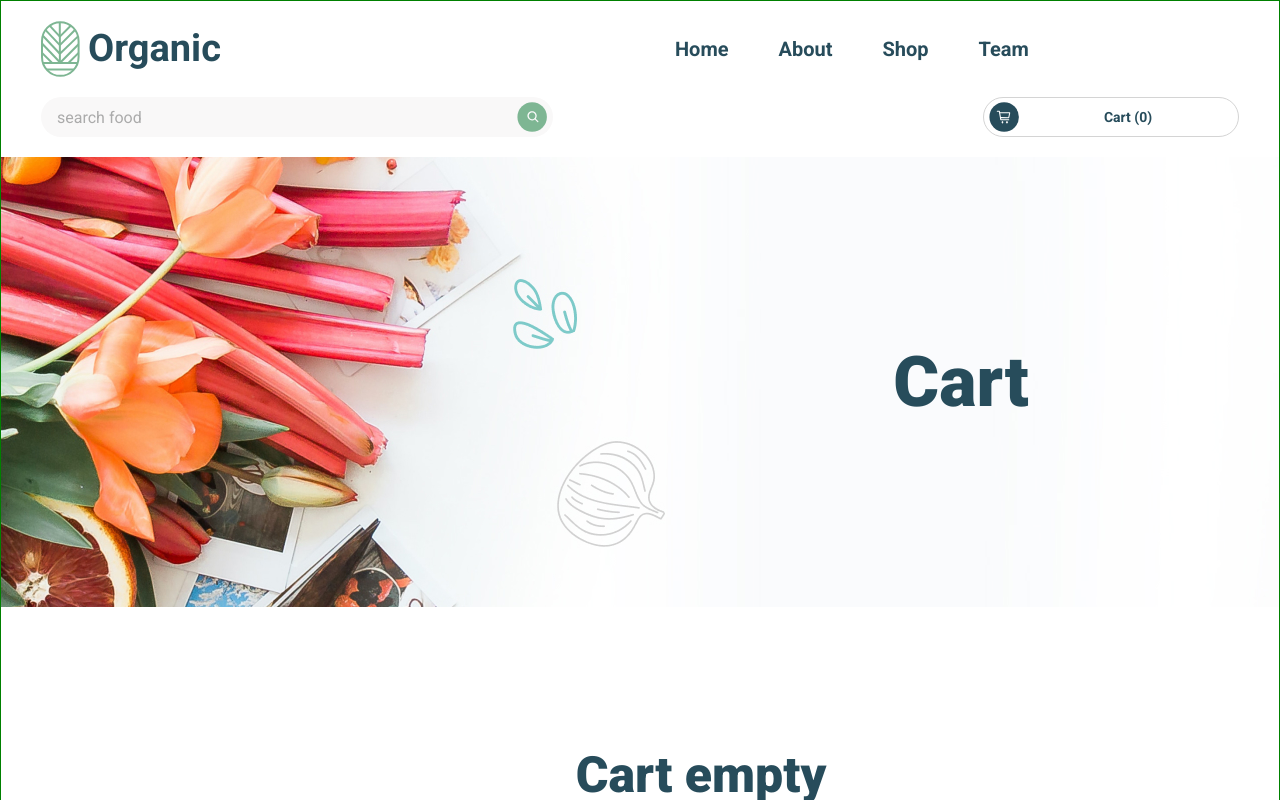
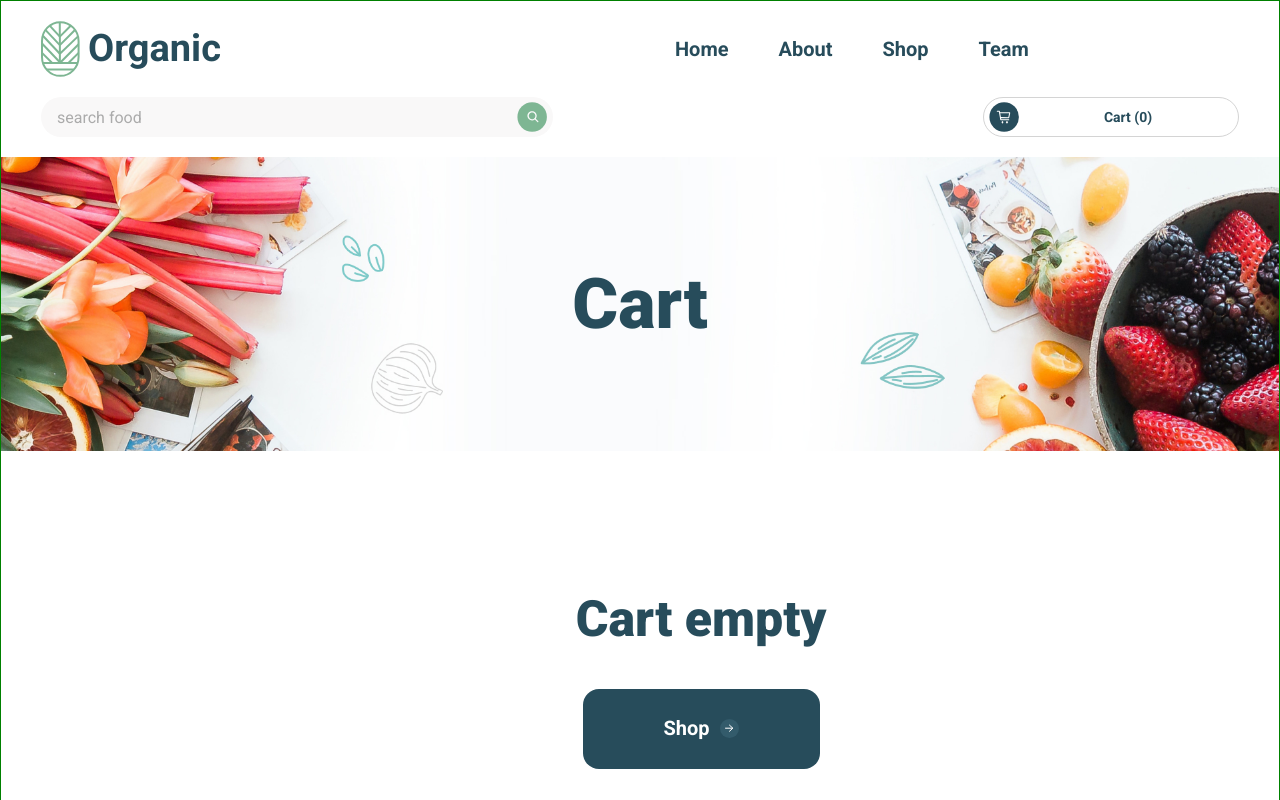
Before and after one commit to Vlad32032/organic-food, a React (Create React App) app: page /organic-food/cart in a window 1280 px wide. Shown: the top 800 px of the page. Built offline with nearby package versions, Linux system fonts and the light colour scheme.

Commit message:
added adaptive for BannerBlock

```diff
--- a/src/components/Main/BannerBlock/BannerBlock.module.scss
+++ b/src/components/Main/BannerBlock/BannerBlock.module.scss
@@ -18,11 +18,25 @@
         height: 450px;
         margin: 0 auto;
 
+        background-position: center;
+
         transition: transform ease-in 1800ms;
+
+        @media (max-width: 1919px) {
+            width: 100%;
+            height: 23vw;
+
+            background-size: cover;
+            background-repeat: no-repeat;
+        }
 
         h2 {
             font-weight: 800;
             font-size: 70px;
+
+            @media (max-width: 800px) {
+                font-size: 40px;
+            }
         }
 
         @media (min-width: 1921px) {
```
